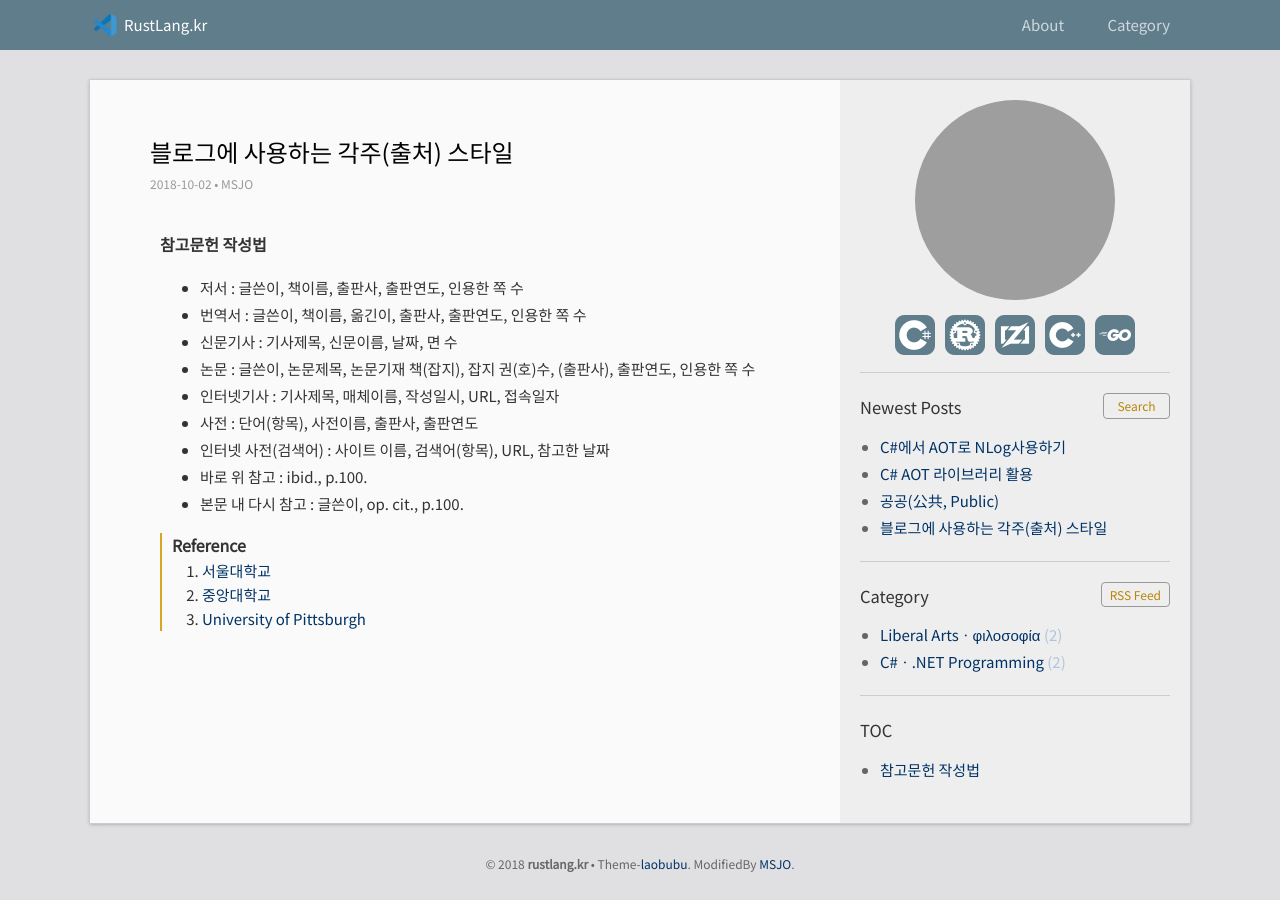
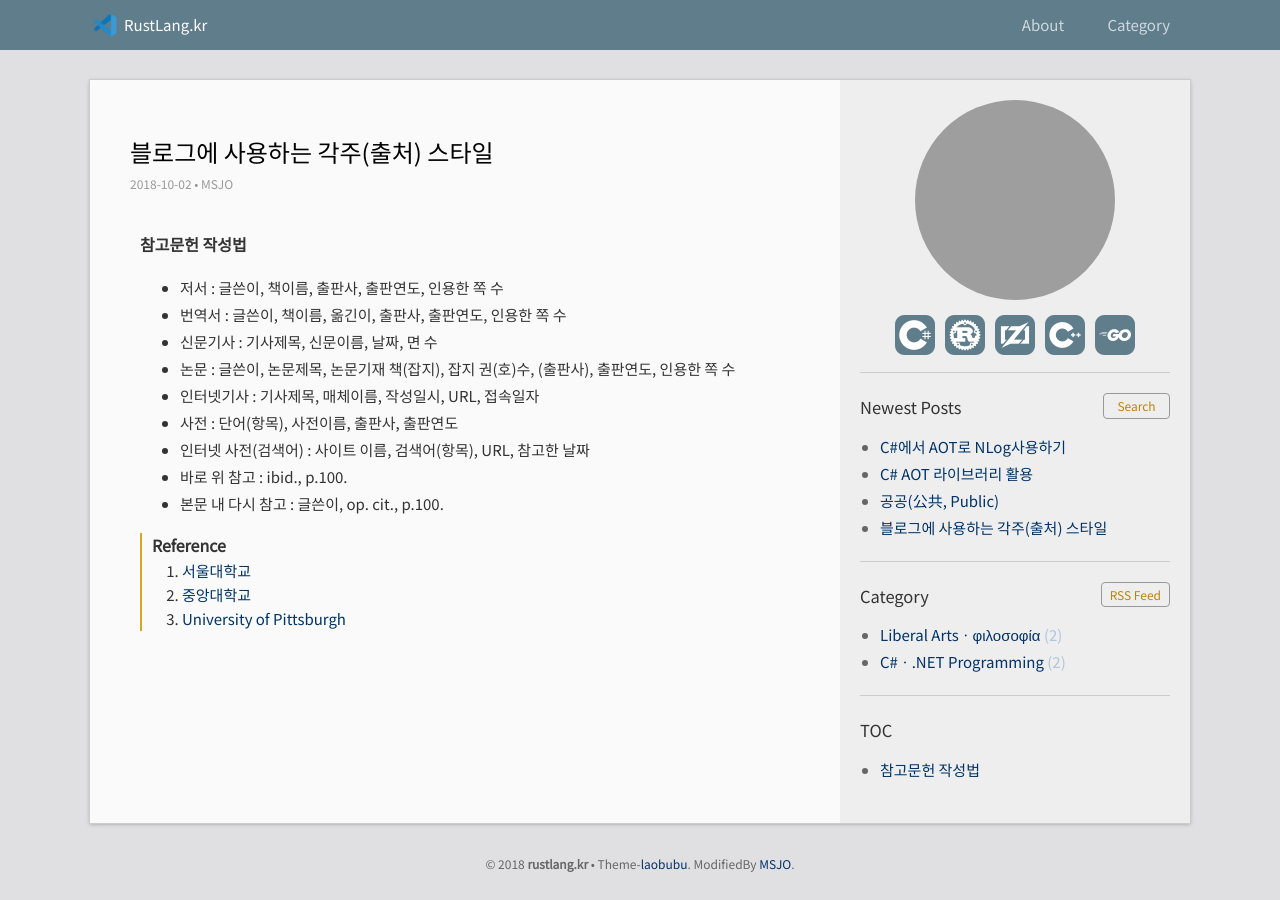
Before and after one commit to DebugJO/rustlang, a Jekyll site: the page built from _posts/2018-10-02-1.md, in a window 1280 px wide. Built offline with Jekyll 4.4.1, drawn with Linux system fonts in a browser that asks for light colours; grey boxes are pictures that could not be loaded.

Commit message:
Update _post.scss

```diff
--- a/_sass/_post.scss
+++ b/_sass/_post.scss
@@ -1,5 +1,5 @@
 .post {
-	padding: 0px 40px;
+	padding: 0px 20px;
     .post-header {
     	margin: 0 70px;
     	margin-bottom: 0px;
```
